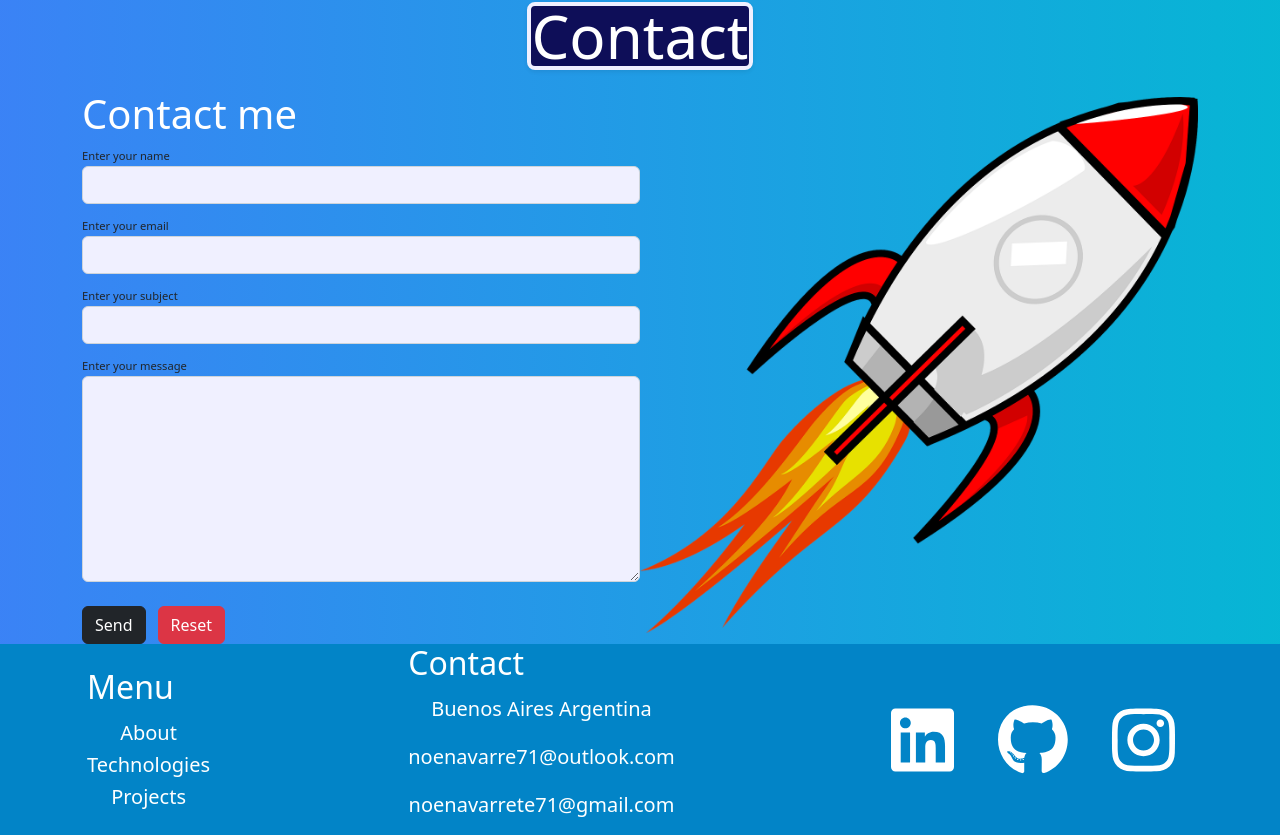
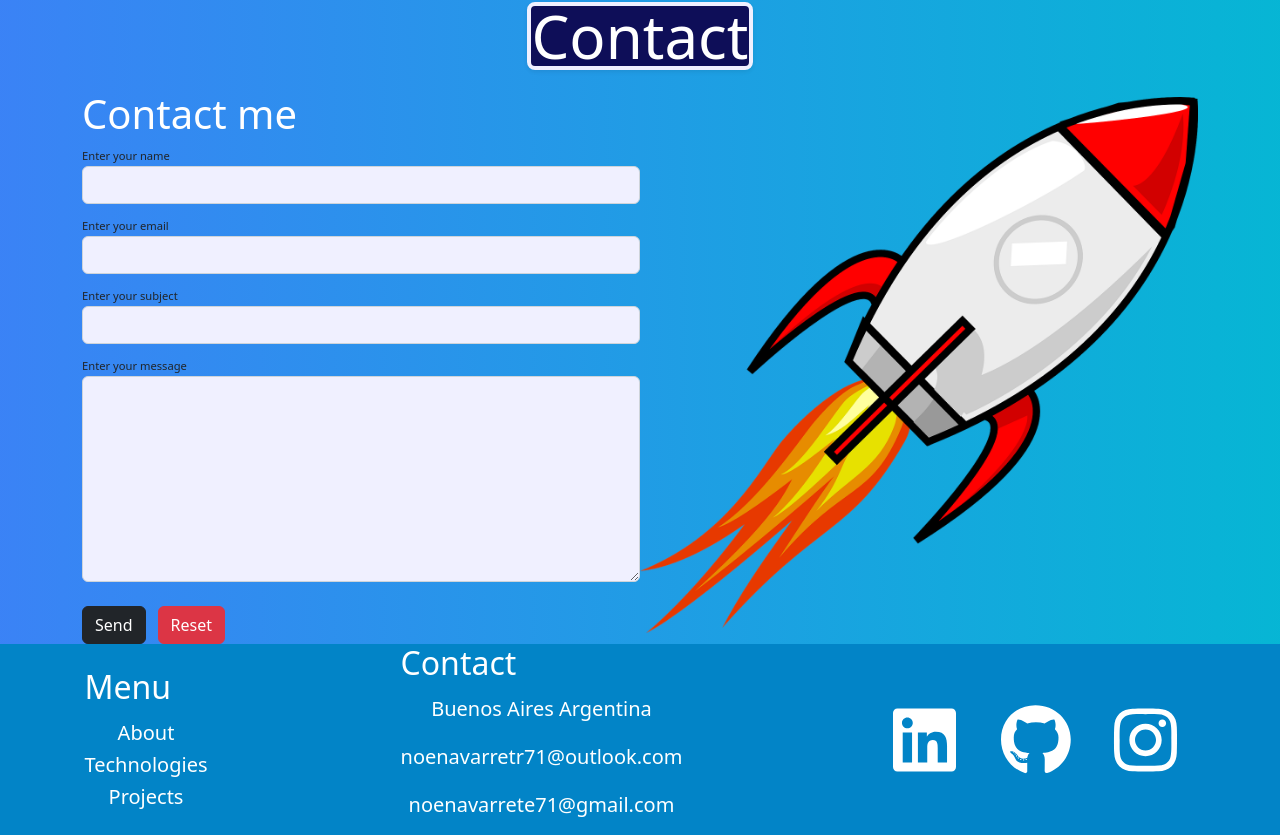
Before and after one commit to NoahNavarrete/Porfolio, a React (Create React App) app: page / in a window 1280 px wide. Shown: the part 4278-5113 px from the top of the page. Built offline with nearby package versions, Linux system fonts and the light colour scheme.

Commit message:
correo fix

```diff
--- a/src/Components/Footer/Footer.jsx
+++ b/src/Components/Footer/Footer.jsx
@@ -18,7 +18,7 @@ function Footer () {
             <div className={styles.div}>
                 <h2>Contact</h2>
                 <p className={styles.a}> Buenos Aires Argentina</p>
-                <p  className={styles.a}> noenavarre71@outlook.com</p>
+                <p  className={styles.a}> noenavarretr71@outlook.com</p>
                 <p  className={styles.a}> noenavarrete71@gmail.com</p>
 
             </div>
```
